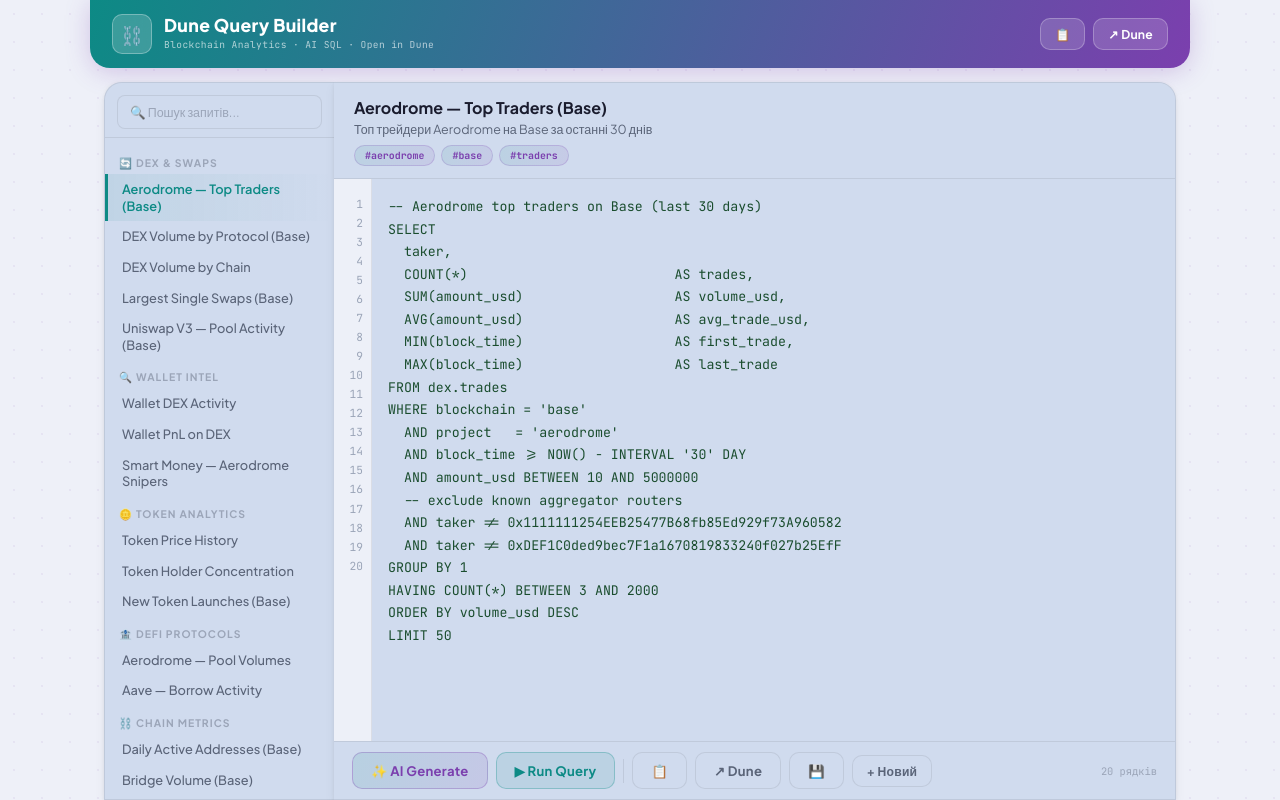
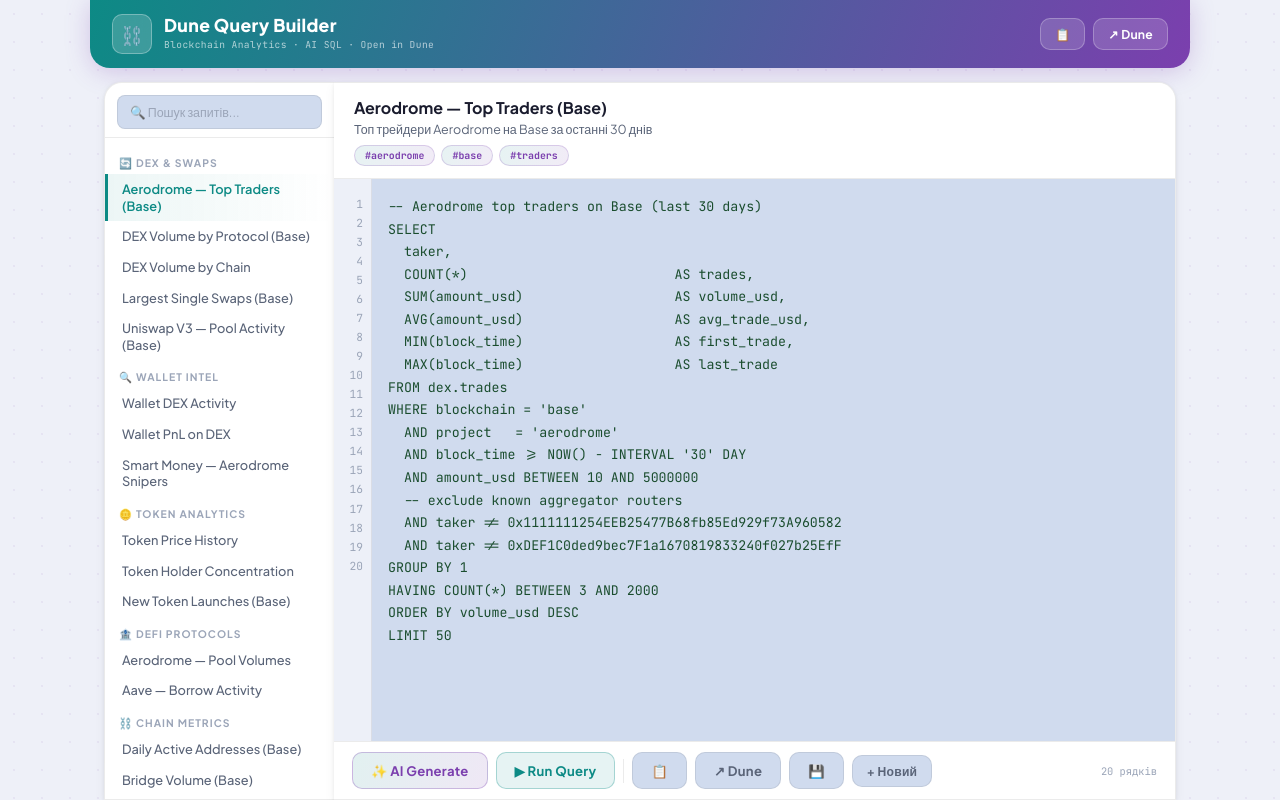
Before and after one commit to Anton-dot911/dune-query-builder, a React (Vite) app: page / in a window 1280 px wide. Built offline with nearby package versions, Linux system fonts and the light colour scheme.

Commit message:
Change card background color to white

```diff
--- a/src/styles/globals.css
+++ b/src/styles/globals.css
@@ -10,7 +10,7 @@
   --grad:       linear-gradient(110deg, #0D8A85 0%, #7B3FAE 100%);
 
   --bg:         #EEF0F8;
-  --bg-card:    #D0DBEE;
+  --bg-card:    #FFFFFF;
   --bg-el:      #D0DBEE;
   --bg-input:   #D0DBEE;
   --bg-code:    #D0DBEE;
```
